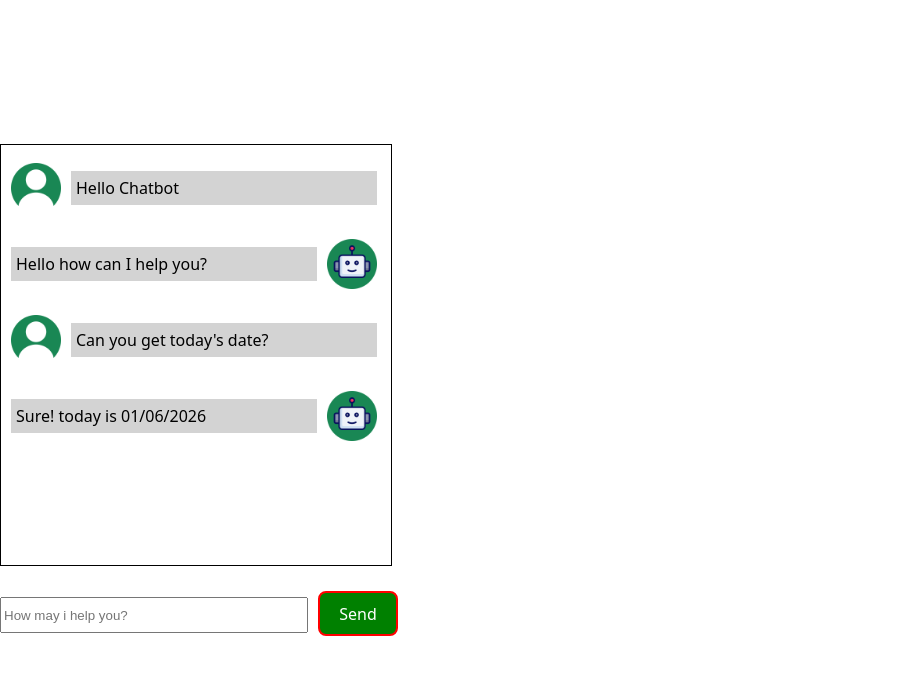
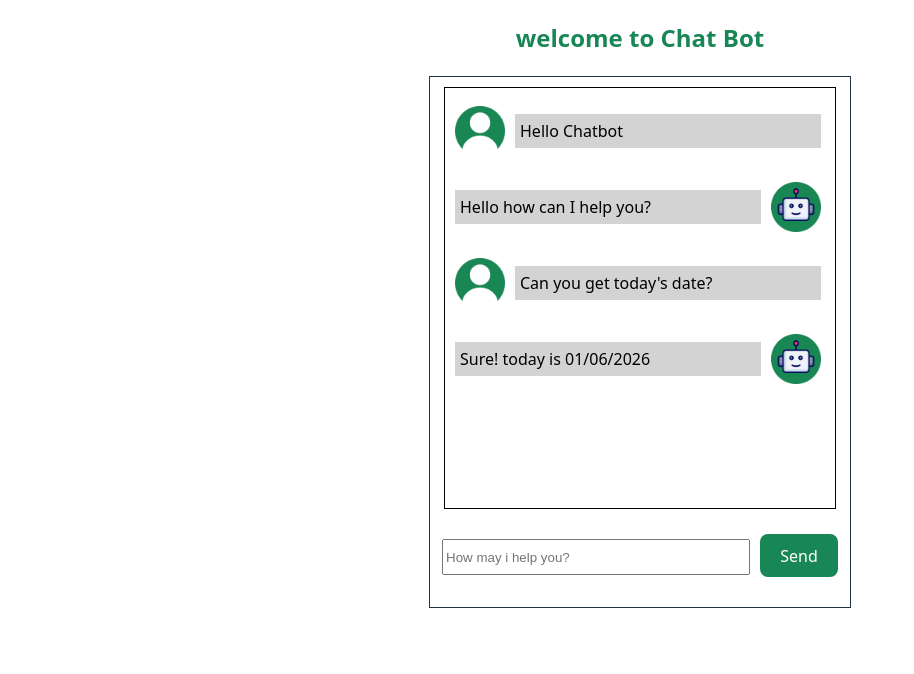
Before and after one commit to abdel1413/chatBot, a React (Vite) app: page / in a window 1280 px wide. Shown: the top 674 px of the page, without its empty margins (0-914 px from the left). Built offline with nearby package versions, Linux system fonts and the light colour scheme.

Commit message:
review input button and styling

```diff
--- a/src/App.jsx
+++ b/src/App.jsx
@@ -31,7 +31,19 @@ function App() {
 
 
   return (
-    <>
+    <div>
+      <h2 style={{textAlign: "center", fontWeight:"bold", color:"#198755"}}> welcome to Chat Bot</h2>
+    <div style={{
+    border :"1px solid ",
+    padding:"10px",
+    width:"400px",
+     margin:"20px auto",
+      display:"flex",
+        justifyContent:"center",
+        alignItems:"center",
+        flexDirection:"column",
+     }}>
+
     <ChatMessages
     messages={messages} />
     <ChatInput
@@ -39,7 +51,8 @@ function App() {
     setMessages={setMessages}
     />
 
-    </>
+    </div>
+    </div>
   )
 }
 
--- a/src/components/ChatInput.jsx
+++ b/src/components/ChatInput.jsx
@@ -42,7 +42,7 @@ export const  ChatInput = ({messages, setMessages}) => {
          onChange={getInput}
             value={inputText}
          />
-        <button onClick={sendMessage} style={{backgroundColor: 'green', color: 'white'}}>Send</button>
+        <button onClick={sendMessage} style={{backgroundColor: "#198755", color: 'white'}}>Send</button>
 
     </div>
 
--- a/src/index.css
+++ b/src/index.css
@@ -16,13 +16,13 @@
 
 
 
-body {
+/* body {
   margin: 0;
   display: flex;
   place-items: center;
   min-width: 320px;
   min-height: 100vh;
-}
+} */
 
 h1 {
   font-size: 3.2em;
@@ -40,10 +40,11 @@ button {
   cursor: pointer;
   transition: border-color 0.25s;
   margin: 20px auto;
-  border: 2px solid red
+
 }
 button:hover {
-  border-color: #646cff;
+
+  background-color: #2c7755;
 }
 button:focus,
 button:focus-visible {
```
